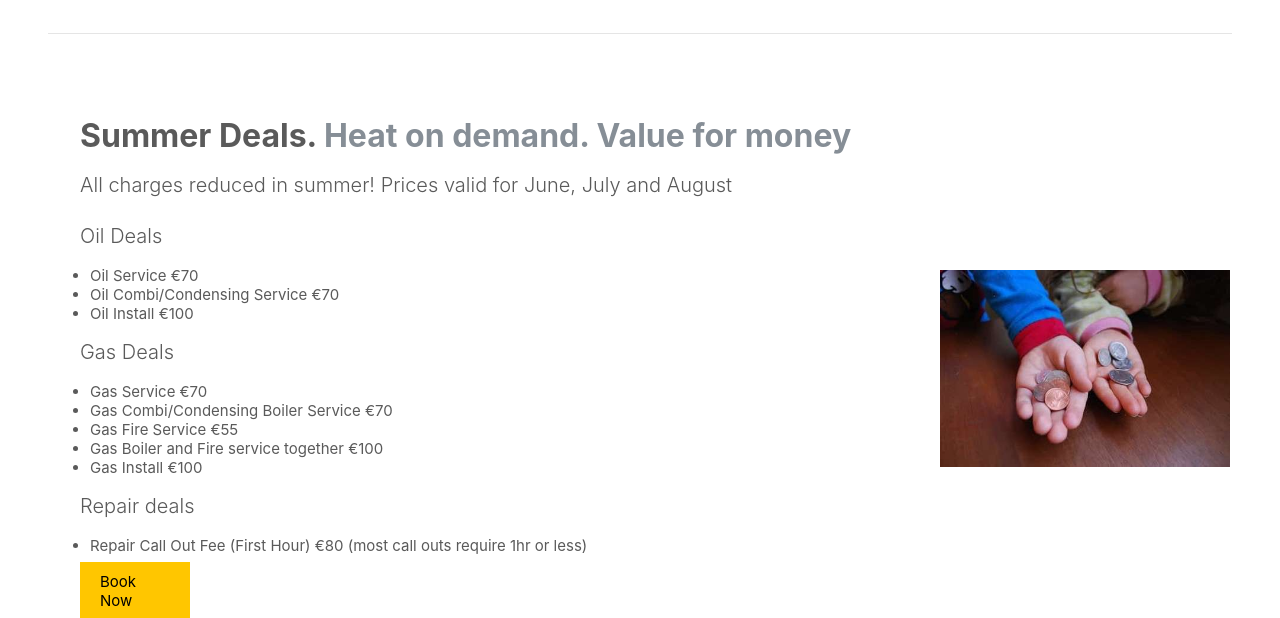
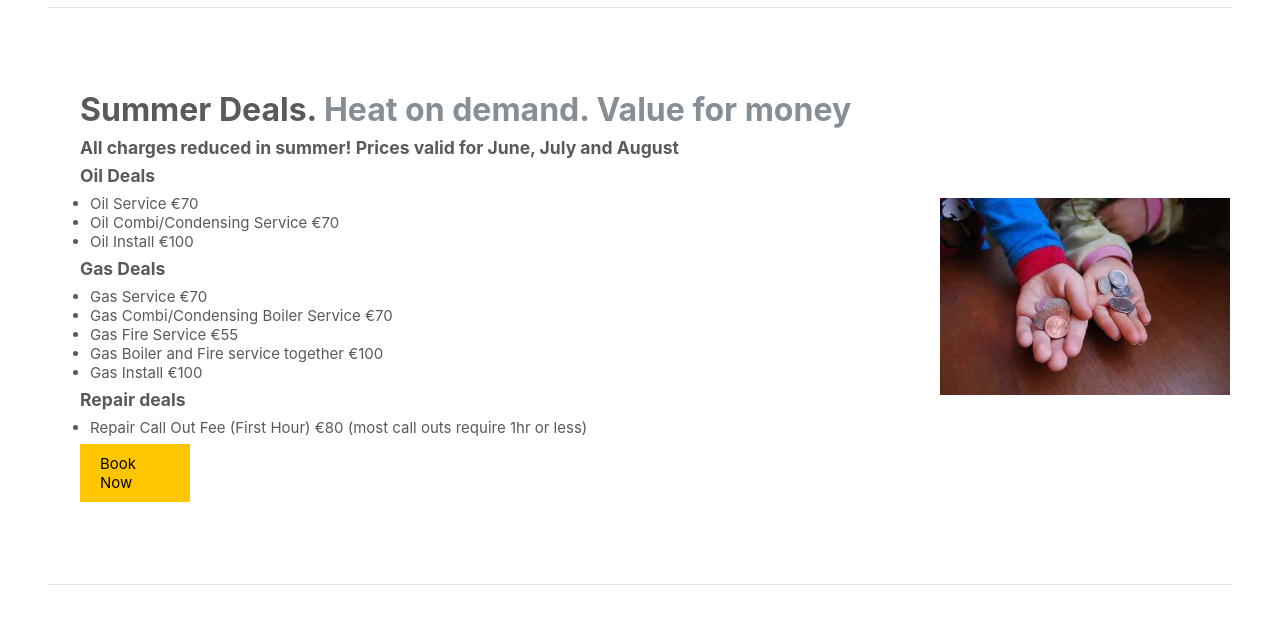
Before and after one commit to GroganBurners/tine, a Django app: page / in a window 1280 px wide. Shown: the part 2576-3194 px from the top of the page. Run offline with Django 3.2, Linux system fonts and the light colour scheme; data comes from the database, SQL or seed files in the repository; parts of the project's set-up code (start-up, migrations or seed data) failed here and were passed over.

Commit message:
ARIA: Structure clarity - use H3's

```diff
--- a/gbs/templates/index.html
+++ b/gbs/templates/index.html
@@ -54,7 +54,7 @@
       <img class="feature__image" src="https://groganburners.ie/static/images/featurettes/oil.jpg" alt="Oil Lamp" >
         <div class="feature__details">
         <h2>Oil Servicing. <span class="text-muted">Save money and increase efficiency.</span></h2>
-        <p class="lead">Oil appliance service charges</p>
+        <h3>Oil appliance service charges</h3>
         <ul>
           {% for price in oil_prices %}
             <li>{{ price }}</li>
@@ -70,7 +70,7 @@
       <img class="feature__image" src="https://groganburners.ie/static/images/featurettes/burner.jpg" alt="Burner with 3 guages" >
         <div class="feature__details">
         <h2>Repair. <span class="text-muted">For when the unexpected happens.</span></h2>
-        <p class="lead">Repair charges</p>
+        <h3>Repair charges</h3>
         <ul>
           {% for fee in repair_fees %}
             <li>{{ fee }} (most call outs require 1hr or less)</li>
@@ -90,21 +90,21 @@
       <img class="feature__image" src="https://groganburners.ie/static/images/featurettes/offers.jpg" alt="Childrens Hands showing money" >
         <div class="feature__details">
         <h2>Summer Deals. <span class="text-muted">Heat on demand. Value for money</span></h2>
-        <p class="lead">All charges reduced in summer! Prices valid for June, July and August</p>
-        <p class="lead">Oil Deals</p>
+        <h3>All charges reduced in summer! Prices valid for June, July and August</h3>
+        <h3>Oil Deals</h3>
         <ul>
           {% for price in summer_oil %}
             <li>{{ price }}</li>
           {% endfor %}
         </ul>
 
-        <p class="lead">Gas Deals</p>
+        <h3>Gas Deals</h3>
         <ul>
           {% for price in summer_gas %}
             <li>{{ price }}</li>
           {% endfor %}
         </ul>
-        <p class="lead">Repair deals</p>
+        <h3>Repair deals</h3>
         <ul>
           {% for fee in summer_repair %}
             <li>{{ fee }} (most call outs require 1hr or less)</li>
@@ -133,7 +133,7 @@
         <div class="feature__details">
         <h2>About us. <span class="text-muted">Over 40 years experience.</span></h2>
         <p class="lead">Grogan Burners is based in Ballyda, Danesfort, Co. Kilkenny. We serve Kilkenny City and the surrounding counties in the Leinster region. Started over 40 years ago by Milo Grogan, his son Michael now runs the business, after setting up the limited company in 2007. We take pride in our service and many of our customers have been with us for years - we like to keep people loyal!</p>
-        <p class="lead">We provide:</p>
+        <h3>We provide:</h3>
         <ul>
           <li>Gas boiler service</li>
           <li>Gas burner service</li>
```
